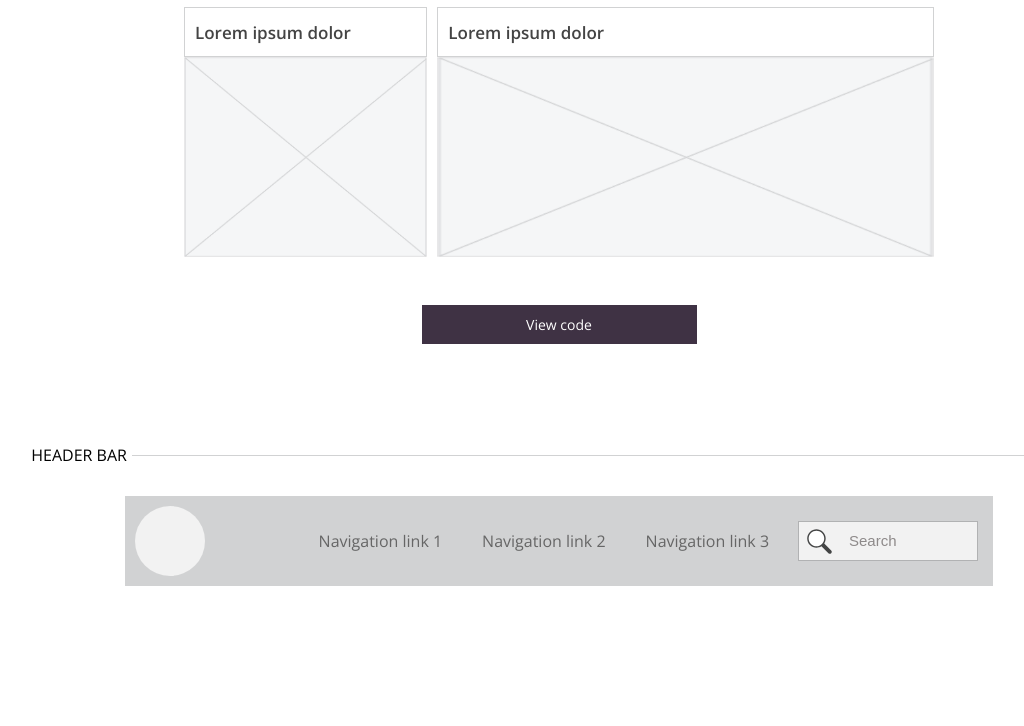
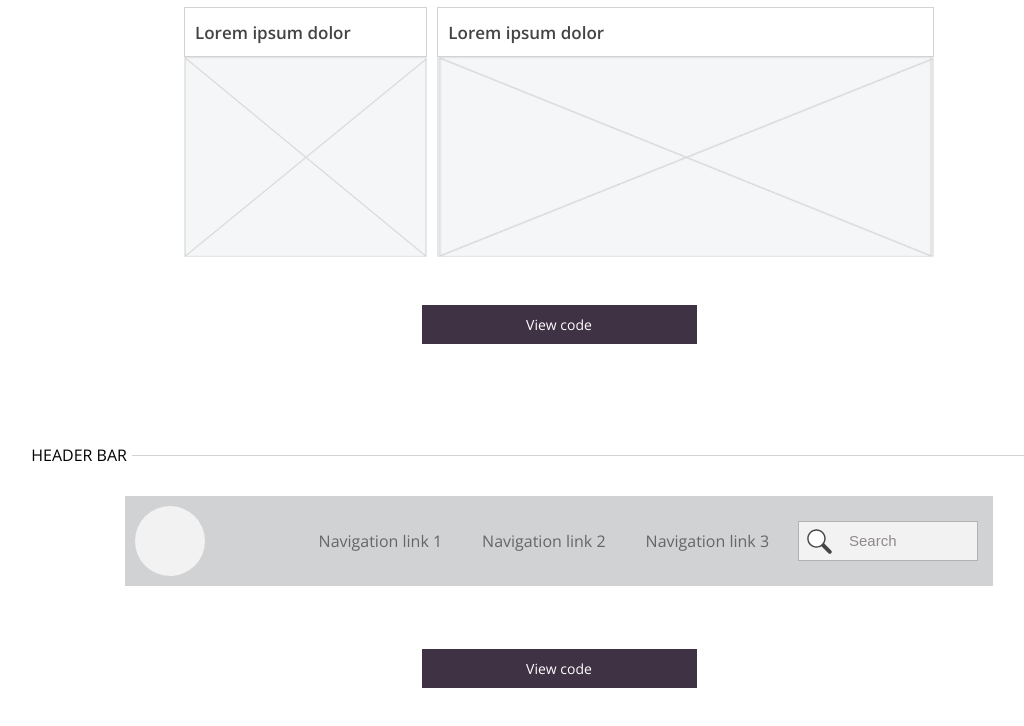
Before and after one commit to mariastlouis/pattrn-party, a plain HTML site: page index.html in a window 1280 px wide. Shown: the part 1253-1979 px from the top of the page, without its empty margins (81-1105 px from the left). Before the commit the page ends 1859 px from the top, so only its background shows below. Drawn offline with nearby package versions, Linux system fonts and the light colour scheme.

Commit message:
added view code button

```diff
--- a/index.html
+++ b/index.html
@@ -181,6 +181,10 @@
     </article>
 </section>
 
+    <div class="header-code-button">
+      <a href = "https://codepen.io/mariastlouis/pen/ZrpwLw" class = "see-code-btn"> View code </a>
+    </div>
+
 <script
 src="http://code.jquery.com/jquery-3.3.1.min.js"
 integrity="sha256-FgpCb/KJQlLNfOu91ta32o/NMZxltwRo8QtmkMRdAu8="
```
